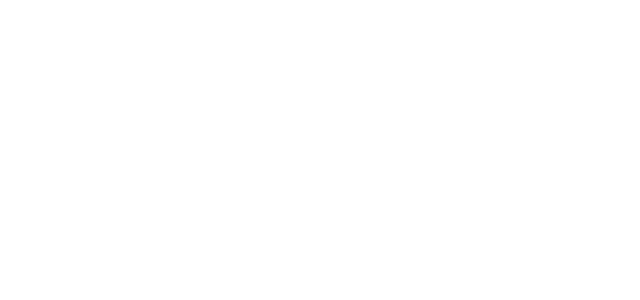
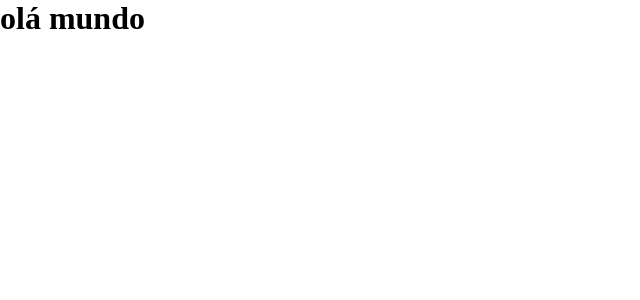
Before and after one commit to ygorhslima/bookmark-landing-page, a React (Vite) app in the folder bookmark-landing-page/: page / in a window 1280 px wide. Shown: the top 300 px of the page, without its empty margins (0-640 px from the left). Built offline with nearby package versions, Linux system fonts and the light colour scheme.

Commit message:
fazendo configurações iniciais do projeto

```diff
--- a/bookmark-landing-page/src/App.jsx
+++ b/bookmark-landing-page/src/App.jsx
@@ -1,7 +1,7 @@
 function App() {
   return (
     <>
-
+    <h1>olá mundo</h1>
     </>
   )
 }
--- /dev/null
+++ b/bookmark-landing-page/src/components/Header.jsx
@@ -0,0 +1,5 @@
+function Header(){
+
+}
+
+export default Header
--- /dev/null
+++ b/bookmark-landing-page/src/index.css
@@ -0,0 +1,12 @@
+:root{
+    --Blue600: hsl(231, 69%, 60%);
+    --Red400: hsl(0, 94%, 66%);
+    --Grey50: hsl(0, 0%, 97%);
+    --Blue950: hsl(229, 31%, 21%);
+}
+
+*{
+    margin:0px;
+    padding: 0px;
+    box-sizing: border-box;
+}
--- a/bookmark-landing-page/src/main.jsx
+++ b/bookmark-landing-page/src/main.jsx
@@ -1,7 +1,7 @@
 import { StrictMode } from 'react'
 import { createRoot } from 'react-dom/client'
 import App from './App.jsx'
-
+import './index.css'
 createRoot(document.getElementById('root')).render(
   <StrictMode>
     <App />
```
Also changed, not shown: bookmark-landing-page/public/style-guide.md (added, +45 -0 lines).
